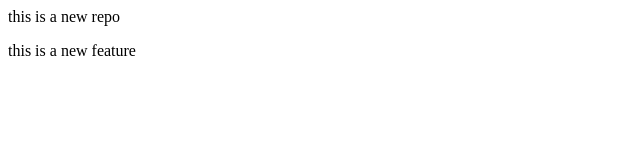
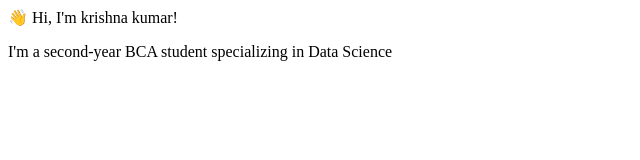
Before and after one commit to kriishnaa154/localrepo, a plain HTML site: page index.html in a window 1280 px wide. Shown: the whole page, without its empty margins (0-640 px from the left). Drawn offline with Linux system fonts and the light colour scheme.

Commit message:
Update index.html

```diff
--- a/index.html
+++ b/index.html
@@ -1,5 +1,5 @@
-<p> this is a new repo
+<p> 👋 Hi, I'm krishna kumar!
 </p>
 <p>
-    this is a new feature
+    I'm a second-year BCA student specializing in Data Science
 </p>
```
